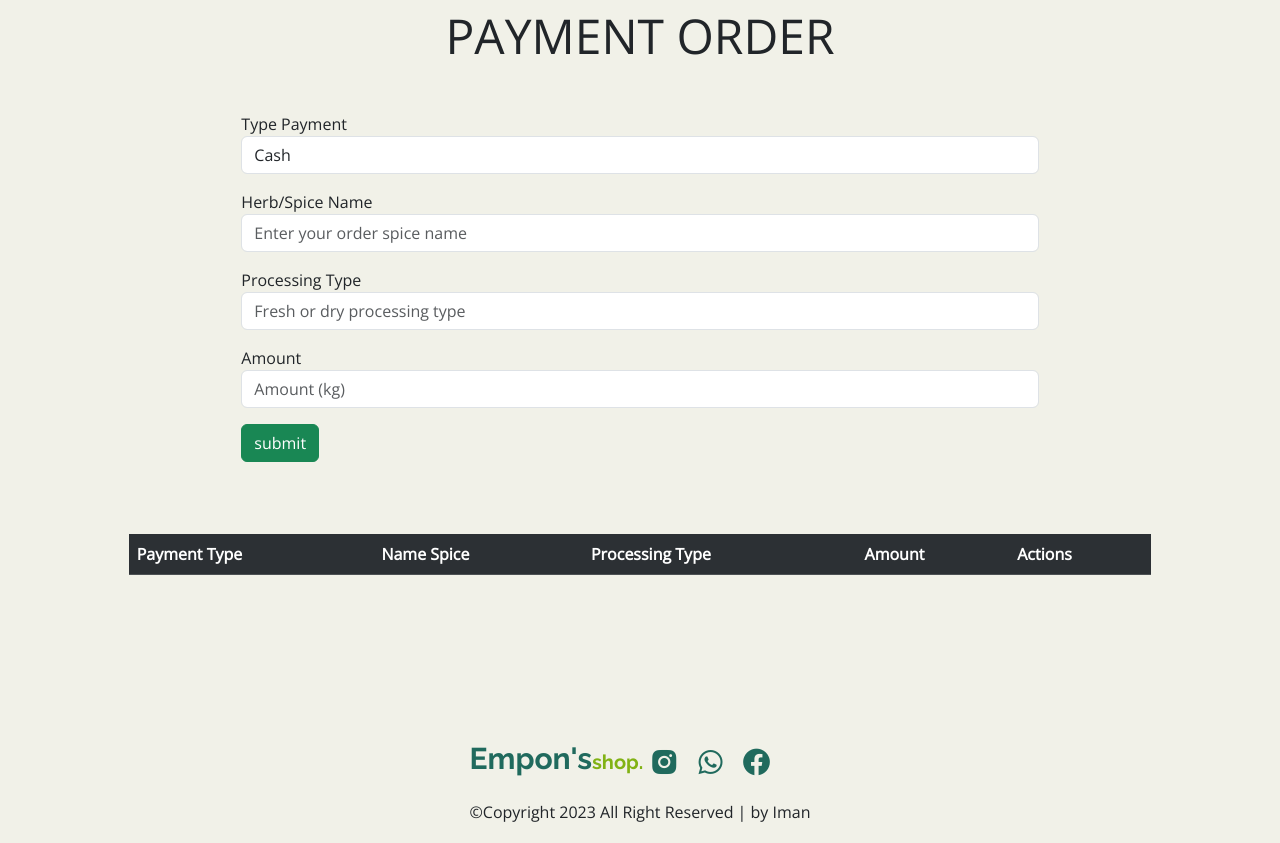
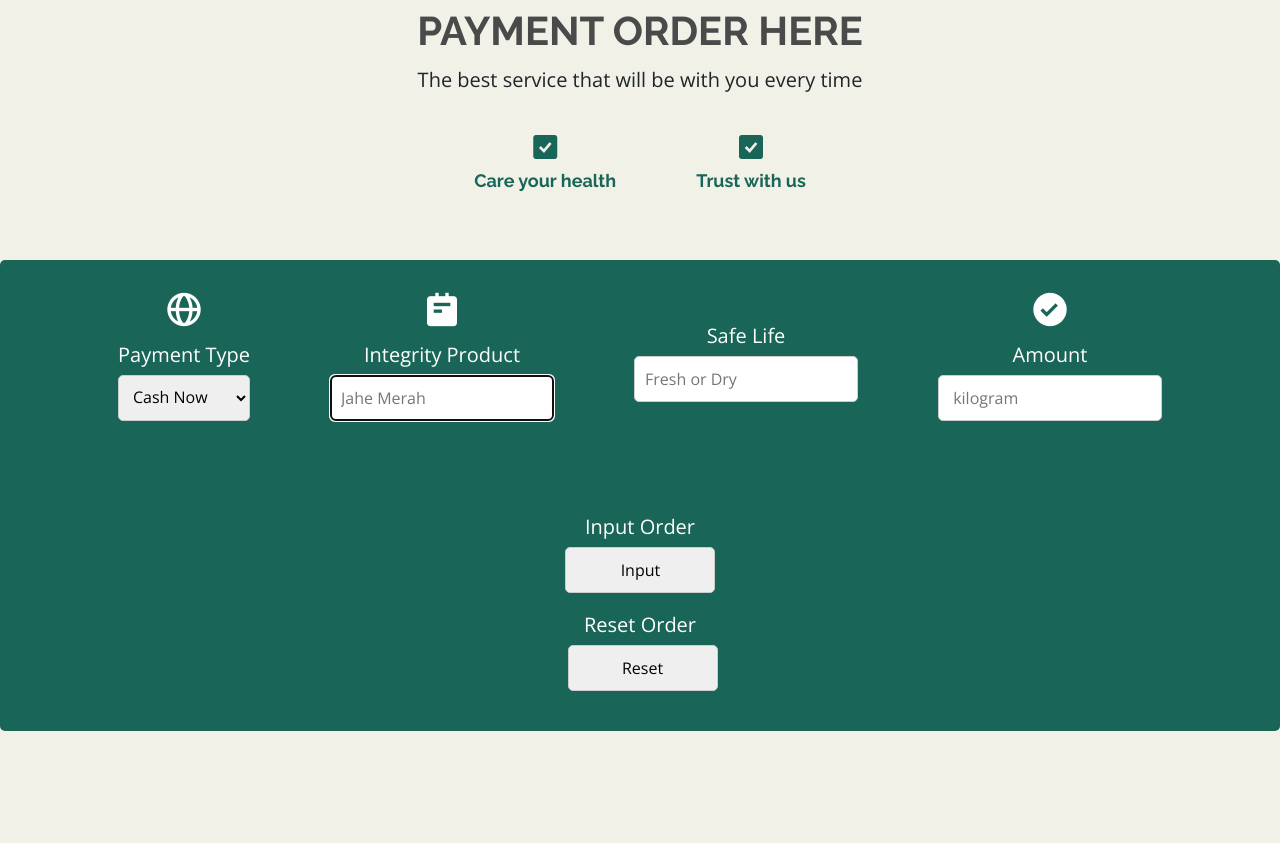
Before and after one commit to RevoU-FSSE-2/week-7-marisiman, a plain HTML site: page index2.html in a window 1280 px wide. Shown: the part 594-1437 px from the top of the page. Drawn offline with nearby package versions, Linux system fonts and the light colour scheme.

Commit message:
repair and remake my typescript and display website

```diff
--- a/dist/index2.js
+++ b/dist/index2.js
@@ -1,34 +1,97 @@
 "use strict";
-var _a;
-var selectedRow = null;
+//const type = document.querySelector("#type")as HTMLSelectElement;
+//const tofrom = document.querySelector(".todo-input") as HTMLInputElement;
+//const details = document.querySelector(".todo-detail") as HTMLInputElement;
+//const form = document.querySelector('.todo-form') as HTMLFormElement;
+//let newText = document.getElementById('tofrom')as HTMLInputElement;
+//let details = document.getElementById('details')as HTMLInputElement;
+//let amount = document.getElementById('amount')as HTMLInputElement;
+var _a, _b;
+//Delete list notif
+const deleteRow = (id) => {
+    var _a;
+    const elem = document.getElementById(id);
+    (_a = elem.parentElement) === null || _a === void 0 ? void 0 : _a.removeChild(elem);
+};
+//Reset input data order
+(_a = document.querySelector("#payment-form")) === null || _a === void 0 ? void 0 : _a.addEventListener("reset", (e) => {
+    e.preventDefault();
+    document.querySelector("#type").value = "";
+    document.querySelector(".todo-input").value = "";
+    document.querySelector(".todo-detail").value = "";
+    document.querySelector("#amount").value = "";
+});
 //Submit Data
-(_a = document.querySelector("#payment-form")) === null || _a === void 0 ? void 0 : _a.addEventListener("submit", (e) => {
+(_b = document.querySelector("#payment-form")) === null || _b === void 0 ? void 0 : _b.addEventListener("submit", (e) => {
     e.preventDefault();
     //Get Form Value
     const type = document.querySelector("#type").value;
-    const firstName = document.querySelector("#firstName").value;
-    const lastName = document.querySelector("#lastName").value;
+    const firstName = document.querySelector(".todo-input").value;
+    const lastName = document.querySelector(".todo-detail").value;
     const amount = document.querySelector("#amount").value;
     //Validate
     if (type == "" || firstName == "" || lastName == "" || amount == "") {
-        showAlert("Please Input Order, danger");
+        const list = document.querySelector(".todo-list");
+        const row = document.createElement("li");
+        row.innerHTML = `
+          <p style="color:red; font-family: sans; font-size: 2.5rem"> DATA PESANAN ANDA BELUM LENGKAP</p>
+          <a href="#" class="btn btn-danger btn-sm delete">Delete</a>
+      `;
+        list === null || list === void 0 ? void 0 : list.appendChild(row);
     }
     else {
-        if (selectedRow == null) {
-            const list = document.querySelector("#order-list");
-            const row = document.createElement("tr");
-            row.innerHTML = `
-                <td>${type}</td>
-                <td>${firstName}</td>
-                <td>${lastName}</td>
-                <td>${amount}</td>
-                <td>
-                <a href="#" class="btn btn-warning btn-sm edit">Edit</a>
-                <a href="#" class="btn btn-danger btn-sm delete">Delete</a>
-            `;
-            list === null || list === void 0 ? void 0 : list.appendChild(row);
-            selectedRow = null;
-            showAlert("Success");
-        }
+        const list = document.querySelector(".todo-list");
+        const row = document.createElement("li");
+        row.innerHTML = `
+
+            <div class="row row-item row-item-${firstName == 'Cash In' ? 'green' : 'red'}">
+              <div class="col-lg-6">
+                    <h1 style="color:green; font-size: 2.5rem; font-weight: 650">${type}</h1>
+                    <p>Anda telah memesan ${firstName} dengan tipe pengolahan ${lastName} sebanyak ${amount} kg</p>
+              </div>
+              <div class="todo-delete-all">
+                        <button type="button" class="delete" onclick="deleteRow('${list}')">Delete</button>
+              </div>
+            </div>
+
+
+      `;
+        list === null || list === void 0 ? void 0 : list.appendChild(row);
     }
+    /*
+    Saya melakukan <p style="color:red; font-family: sans; font-size: 2.5rem"> ${type} </p> herbal <b><i>${firstName}</i></b> tipe <b><i>${lastName}</i></b>
+    sebanyak <b><i>${amount} kg</i></b>
+    <td>
+    <a href="#" type="refresh" class="btn btn-danger btn-sm delete">Delete</a> */
+    //Validate
+    /*
+    {
+        const list = document.querySelector(".todo-list");
+        const row = document.createElement("li");
+
+
+
+        row.innerHTML = `
+            Saya melakukan <p style="color:red; font-family: sans; font-size: 2.5rem"> ${type} </p> herbal <b><i>${firstName}</i></b> tipe <b><i>${lastName}</i></b>
+            sebanyak <b><i>${amount} kg</i></b>
+            <td></br>
+            <a href="#" class="btn btn-danger btn-sm delete">Delete</a>
+        `;
+        list?.appendChild(row);
+
+    }*/
 });
+// Delete Data
+/*
+    let btnClear = document.querySelector('delete');
+    let inputs = document.querySelectorAll('input');
+
+    btnClear?.addEventListener('click',()=> {
+        inputs.forEach(input => input.value="");
+    });*/
+//document.querySelector(".todo-list")?.addEventListener("button", (e) =>{
+//     e.target;
+//   if(EventTarget.contains("delete")){
+//        EventTarget.parentElement.parentElement.remove();
+//    }
+//});
--- a/dist/style.css
+++ b/dist/style.css
@@ -3,7 +3,7 @@
 @import url('https://fonts.googleapis.com/css2?family=Open+Sans&family=Raleway:wght@500;600;700&display=swap');
 
 :root{
-    --main-color : #206A5D;
+    --main-color : #196658;
     --second-color : #81B214;
     --body-color : #F1F1E8;
     --navbar-color : #fff;
@@ -145,10 +145,213 @@ section{
 
 /* HOme End */
 
+
+/* service start */
+/*Kata awalan bagian servis start*/
+
+
+.service-start{
+    margin-top: 50px;
+    margin-bottom: 50px;
+}
+
+.service-start .row1{
+    text-align: center;
+}
+.service-start .label-service{
+    font-size: 20px;
+    font-family: var(--heading-font);
+    font-weight: 700;
+    text-transform: uppercase;
+    color: var(--second-color);
+}
+.service-start .heading-service{
+    font-size: 40px;
+    font-family: var(--heading-font);
+    font-weight: 700;
+    color: #4a4a4a;
+    margin: 10px 0;
+}
+.service-start .subheading-service{
+    font-size: 20px;
+
+}
+
+.service-start .box-wrapper{
+
+    justify-content: center;
+    text-align: center;
+    display: flex;
+    gap: 80px;
+    padding-top: 20px;
+}
+
+.box-wrapper .box i{
+    font-size: 2rem;
+    color: var(--main-color);
+}
+.box-wrapper .box p{
+    font-size: 1.125rem;
+    font-family: var(--heading-font);
+    font-weight: 700;
+    color: var(--main-color);
+}
+/*Kata awalan end*/
+
+
+/*Transaksi pembelian*/
+/* service start */
+
+.service-wrapper {
+    margin-top: 50px;
+    background-color: var(--main-color);
+    color: #fff;
+    display: flex;
+    justify-content: center;
+    flex-wrap: wrap;
+    gap: 20px;
+    border-radius: 5px;
+}
+.box-service{
+    position: relative;
+    max-width: 300px;
+    text-align: center;
+    padding: 30px;
+}
+.box-service i{
+    font-size: 2.5rem;
+}
+.box-service h3{
+    font-size: 20px;
+    margin-top: 10px;
+}
+
+.box-action{
+    display: block;
+    position: relative;
+    max-width: 300px;
+    text-align: center;
+    padding: 0px 30px 30px 30px;
+}
+/*.box-action i{
+    font-size: 2.5rem;
+}*/
+
+.box-action h3{
+    font-size: 20px;
+    margin-top: 10px;
+}
+
+
+select{
+    padding: 10px;
+    border: 1px solid #ccc;
+    border-radius: 5px;
+    margin-bottom: 10px;
+    width: 100%;
+}
+
+input[type='text']{
+    padding: 10px;
+    border: 1px solid #ccc;
+    border-radius: 5px;
+    margin-bottom: 10px;
+    width: 100%;
+}
+
+input[type='number']{
+    padding: 10px;
+    border: 1px solid #ccc;
+    border-radius: 5px;
+    margin-bottom: 10px;
+    width: 100%;
+}
+
+input[type='checkbox']{
+    margin-left: 10px;
+    cursor: pointer;
+}
+
+.box-action button{
+
+    padding: 10px;
+    width: 150px;
+    border: 1px solid #ccc;
+    border-radius: 5px;
+    margin-bottom: 10px;
+    margin-left: 5px;
+    cursor: pointer;
+}
+
+.box-service:hover button{
+    clip-path: polygon(0 100%, 100% 100%, 100% 0, 0 0);
+    transition: .4s ease-in-out;
+    background-color: rgb(255, 166, 0);
+}
+
+/* service end */
+
+/*Notifikasi Input Orderan*/
+#output {
+
+    display: flex;
+    text-align: center;
+    justify-content: center;
+
+}
+
+.todo-list{
+    margin-top: 50px;
+
+    display: block;
+    justify-content: center;
+    flex-wrap: wrap;
+    gap: 20px;
+
+
+}
+
+.todo-list li {
+    margin-top: 30px;
+    position: relative;
+    border-radius: 5px;
+    border: 2px solid #ccc;
+    max-width: 1500px;
+    text-align: left;
+    padding: 30px;
+    font-size: 2rem;
+    color: var(--main-color);
+}
+
+.todo-list .todo-delete-all{
+    text-align: center;
+    width: 300px;
+    border-radius: 5px;
+    margin: auto;
+    cursor: pointer;
+}
+
+.todo-delete-all .delete{
+    padding: 10px;
+    width: 150px;
+    border: 1px solid #ccc;
+    border-radius: 5px;
+    margin-bottom: 10px;
+    margin-left: 5px;
+    cursor: pointer;
+}
+
+
+.todo-delete-all:hover .delete{
+    clip-path: polygon(0 100%, 100% 100%, 100% 0, 0 0);
+    transition: .3s ease-in-out;
+    background-color: rgb(255, 111, 0);
+}
+
 /*logo penutup*/
 
-.footer{
-    margin-top: 150px;
+.footer-end{
+    margin-top: 400px;
     display: flex;
     justify-content: center;
     flex-wrap: wrap;
--- a/index2.html
+++ b/index2.html
@@ -9,6 +9,7 @@
 
     <!-- Link Icon for Symbols -->
     <link href='https://unpkg.com/boxicons@2.0.9/css/boxicons.min.css' rel='stylesheet'>
+
 
     <!-- For Responsive -->
     <link rel="stylesheet" href="./dist/responsive.css">
@@ -50,69 +51,114 @@
         <!-- Home End -->
     </header>
 
-    <div class="container mt-6">
-        <div class="container mt-5">
-            <div class="text-center">
-                <h1 class="display-5 mb-5">
-                    <strong>PAYMENT ORDER</strong>
-                </h1>
+                <!-- Service Opening Start -->
+
+                <section class="service-start">
+                    <div class="row1">
+
+                        <h1 class="heading-service">PAYMENT ORDER HERE</h1>
+                        <p class="subheading-service">The best service that will be with you every time</p>
+
                     </div>
-            <div class="main row justify-content-center">
-                <form action="" id="payment-form" class="row justify-content-center mb-4" autocomplete="off">
 
-                    <div class="col-10 col-md-8 mb-3">
-                        <label for="Payment">Type Payment</label>
-                        <select class="form-control" id="type">
-                            <option value="Cash">Cash</option>
-                            <option value="E-payment">E-payment</option>
+                    <div class="box-wrapper">
+                        <div class="box">
+                            <i class='bx bxs-check-square'></i>
+                            <p>Care your health</p>
+                        </div>
+                        <div class="box">
+                            <i class='bx bxs-check-square'></i>
+                            <p>Trust with us</p>
+                        </div>
+                    </div>
+
+            </section>
+
+
+        <!-- Service Order Start -->
+
+           <div class="service">
+
+                <form action="" id="payment-form" class="container service-wrapper" autocomplete="off" >
+
+                    <div class="box-service">
+                        <i class='bx bx-globe'></i>
+                        <h3>Payment Type</h3>
+                        <select id="type" class="todo-order">
+                            <option value="Cash now">Cash Now</option>
+                            <option value="E-payment">E- Payment</option>
                         </select>
                     </div>
 
-                    <div class="col-10 col-md-8 mb-3">
-                        <label for="Firstname">Herb/Spice Name</label>
-                        <input class="form-control" id="firstName" type="text" placeholder="Enter your order spice name">
-                    </div>
-                    <div class="col-10 col-md-8 mb-3">
-                        <label for="lastname">Processing Type </label>
-                        <input class="form-control" id="lastName" type="text" placeholder="Fresh or dry processing type">
-                    </div>
-                    <div class="col-10 col-md-8 mb-3">
-                        <label for="Amount">Amount</label>
-                        <input class="form-control" id="amount" type="number" placeholder="Amount (kg)">
-                    </div>
-                    <div class="col-10 col-md-8">
-                        <input class="btn btn-success add-btn" type="submit" value="submit">
-                    </div>
-                </form>
-                <div class="col-12 col-md-10 mt-5">
-                    <table class="table table-striped table-dark">
-                        <thread>
-                            <tr>
-                                <th>Payment Type</th>
-                                <th>Name Spice</th>
-                                <th>Processing Type</th>
-                                <th>Amount</th>
-                                <th>Actions</th>
-                            </tr>
-                        </thread>
-                        <tbody id="order-list">
-                            <!--<tr>
-                                <td>E-payment</td>
-                                <td>Jahe Merah</td>
-                                <td>Fresh</td>
-                                <td>5</td>
-                                <td>
-                                    <a href="#" class="btn btn-warning btn-sm edit">Edit</a>
-                                    <a href="#" class="btn btn-danger btn-sm delete">Delete</a>
-                                </td>
-                            </tr>-->
-                        </tbody>
-                    </table>
+                    <div class="box-service">
+                        <i class='bx bxs-notepad'></i>
+                        <h3>Integrity Product</h3>
+                        <input
+                        id="tofrom"
+                        class="todo-input"
+                        autofocus
+                        required
+                        placeholder="Jahe Merah"
+                        type="text"
+                        maxlength="30"
+                        >
+
                     </div>
 
+                    <div class="box-service">
+                        <i class='bx bxs-hand'></i>
+                        <h3>Safe Life</h3>
+                        <input
+                        id="details"
+                        class="todo-detail"
+                        autofocus
+                        required
+                        placeholder="Fresh or Dry"
+                        type="text"
+                        maxlength="30"
+                        >
+
                     </div>
+
+                    <div class="box-service">
+                        <i class='bx bxs-check-circle'></i>
+                        <h3>Amount </h3>
+                        <input id="amount" class="todo-amount" type="number" placeholder=" kilogram">
+
                     </div>
+
+                    <div class="box-action">
+                        <i class='bx bxs-check-HAND'></i>
+                        <h3>Input Order</h3>
+                        <button type="submit" class="todo-btn">Input</button>
+
+                        <i class='bx bxs-reset'></i>
+                        <h3>Reset Order</h3>
+                        <button type="reset" class="reset-btn">Reset</button>
                     </div>
+
+                </form>
+
+
+                <div id="output">
+                <ul class="todo-list">
+                    <!--
+                    <li>New Todo <input type="checkbox"></li>
+                    <button class="todo-delete-all">Delete All</button>
+                        -->
+                </ul>
+
+                </div>
+
+                <!--<div class="row">
+                    <div class="col-lg-12 wrapper">
+                    </div>
+                </div>-->
+
+            </div>
+
+            <!-- Service Order End -->
+
 
 
             <!-- Footer -->
```
Also changed, not shown: src/index2.ts (+108 -27 lines). Lines whose indentation alone changed are shown as unchanged.
